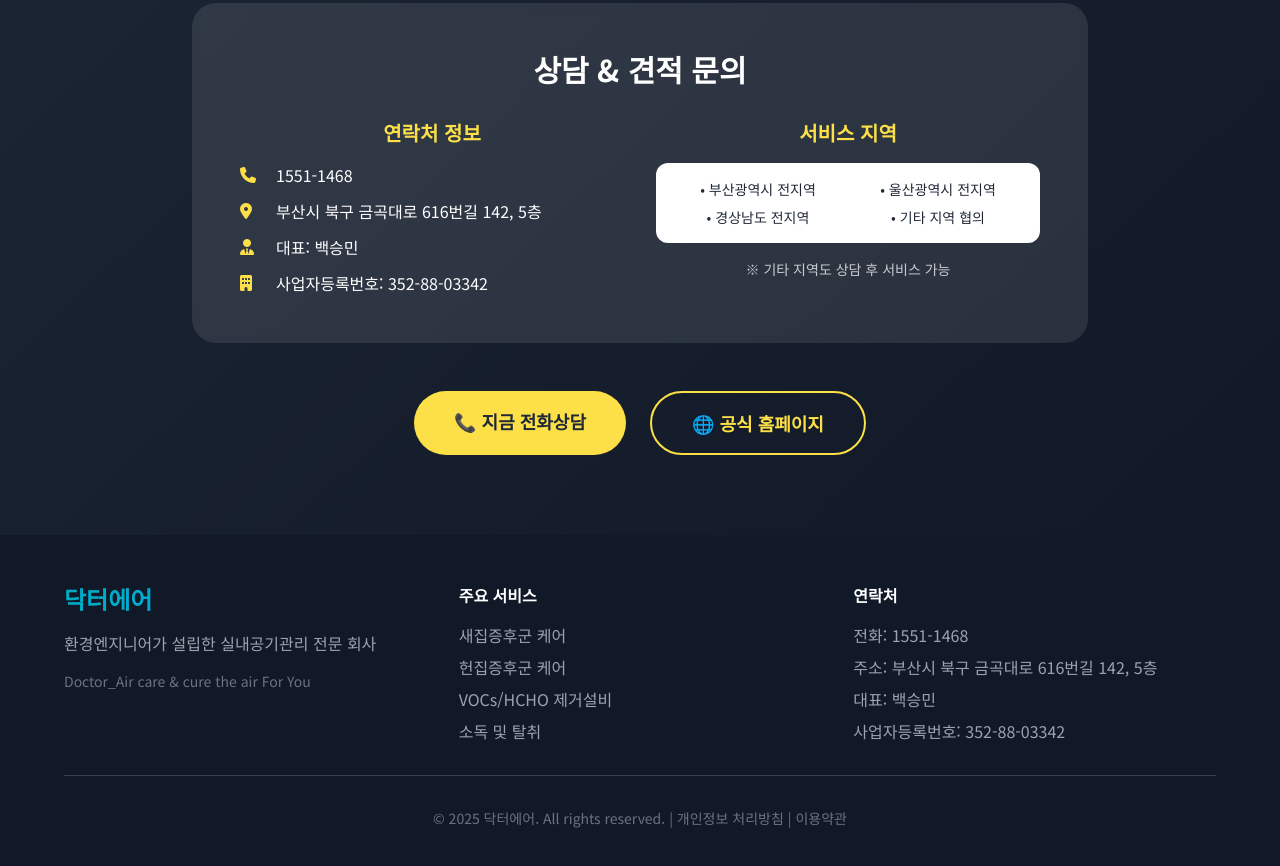
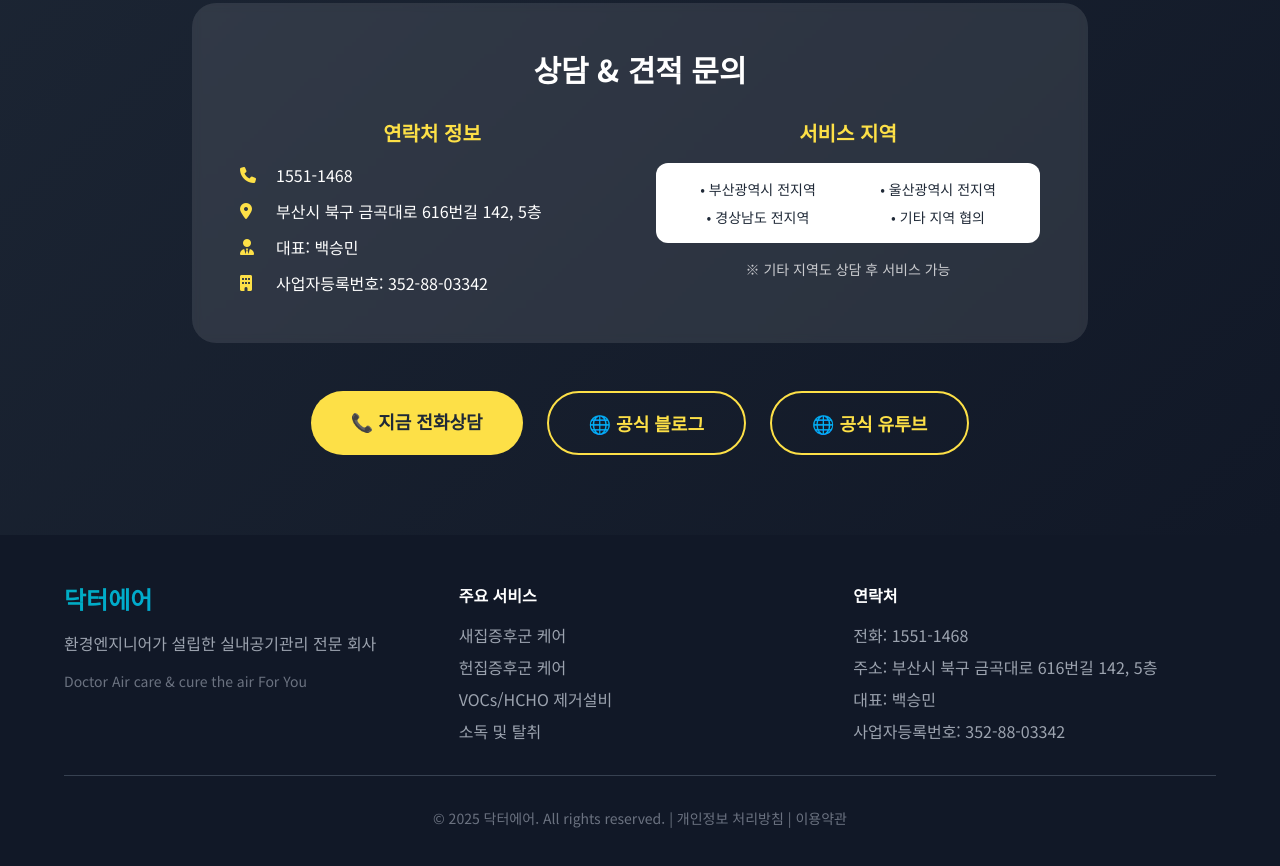
Before and after one commit to doctorair98/doctorair98.github.io, a plain HTML site: page index.html in a window 1280 px wide. Shown: the part 6356-7222 px from the top of the page. Drawn offline with nearby package versions, Linux system fonts and the light colour scheme.

Commit message:
Add files via upload

```diff
--- a/index.html
+++ b/index.html
@@ -794,8 +794,11 @@
                     <a href="tel:1551-1468" class="bg-yellow-300 text-gray-800 px-10 py-4 rounded-full font-bold text-lg hover:bg-yellow-200 transition-all duration-300 transform hover:scale-105">
                         📞 지금 전화상담
                     </a>
-                    <a href="https://doctorair.imweb.me" target="_blank" class="border-2 border-yellow-300 text-yellow-300 px-10 py-4 rounded-full font-bold text-lg hover:bg-yellow-300 hover:text-gray-800 transition-all duration-300 transform hover:scale-105">
-                        🌐 공식 홈페이지
+                    <a href="https://blog.naver.com/doctorair98" target="_blank" class="border-2 border-yellow-300 text-yellow-300 px-10 py-4 rounded-full font-bold text-lg hover:bg-yellow-300 hover:text-gray-800 transition-all duration-300 transform hover:scale-105">
+                        🌐 공식 블로그
+                    </a>
+					<a href="https://www.instagram.com/doctorair_ceo" target="_blank" class="border-2 border-yellow-300 text-yellow-300 px-10 py-4 rounded-full font-bold text-lg hover:bg-yellow-300 hover:text-gray-800 transition-all duration-300 transform hover:scale-105">
+                        🌐 공식 유투브
                     </a>
                 </div>
             </div>
@@ -811,7 +814,7 @@
                     <div>
                         <div class="text-2xl font-bold gradient-text mb-4">닥터에어</div>
                         <p class="text-gray-400 mb-4">환경엔지니어가 설립한 실내공기관리 전문 회사</p>
-                        <p class="text-sm text-gray-500">Doctor_Air care & cure the air For You</p>
+                        <p class="text-sm text-gray-500">Doctor Air care & cure the air For You</p>
                     </div>
 
                     <!-- Quick Links -->
```
